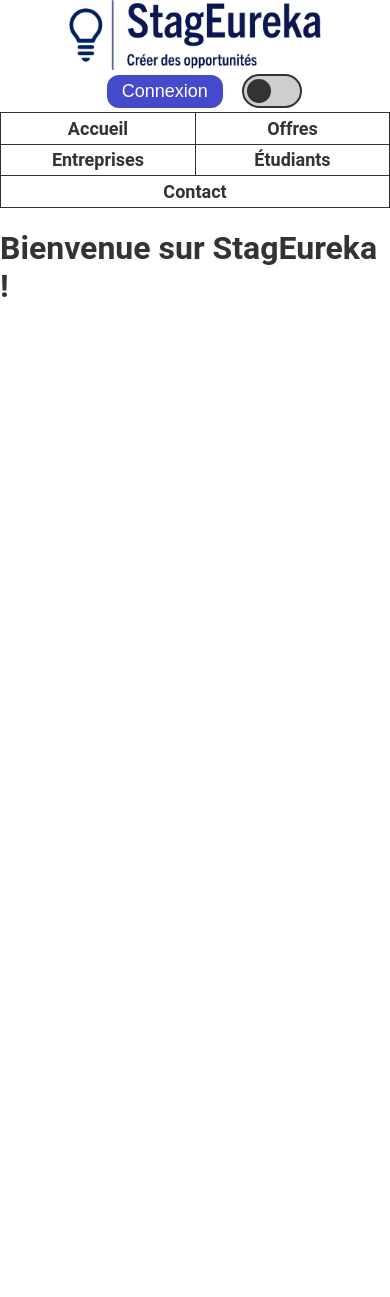
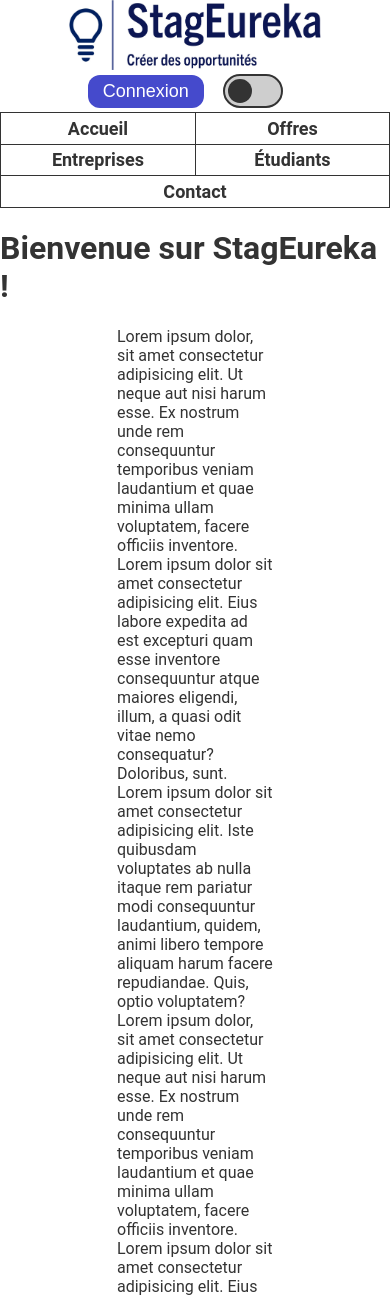
Before and after one commit to Sunslihgt/stagEureka, a PHP site: page /html_temp/accueil.html in a window 390 px wide. Shown: the top 1297 px of the page. Run offline with PHP 8.4, Linux system fonts and the light colour scheme.

Commit message:
Barre de navigation OK et responsive

```diff
--- a/www/html_temp/accueil.html
+++ b/www/html_temp/accueil.html
@@ -43,8 +43,46 @@
         </div>
     </header>
 
-
-    <h1>Bienvenue sur StagEureka !</h1>
+    <main>
+        <h1>Bienvenue sur StagEureka !</h1>
+        <p style="padding: 0 30%;">
+            Lorem ipsum dolor, sit amet consectetur adipisicing elit. Ut neque aut nisi harum esse. Ex nostrum unde rem consequuntur temporibus veniam laudantium et quae minima ullam voluptatem, facere officiis inventore. Lorem ipsum dolor sit amet consectetur adipisicing elit. Eius labore expedita ad est excepturi quam esse inventore consequuntur atque maiores eligendi, illum, a quasi odit vitae nemo consequatur? Doloribus, sunt. Lorem ipsum dolor sit amet consectetur adipisicing elit. Iste quibusdam voluptates ab nulla itaque rem pariatur modi consequuntur laudantium, quidem, animi libero tempore aliquam harum facere repudiandae. Quis, optio voluptatem?
+            Lorem ipsum dolor, sit amet consectetur adipisicing elit. Ut neque aut nisi harum esse. Ex nostrum unde rem consequuntur temporibus veniam laudantium et quae minima ullam voluptatem, facere officiis inventore. Lorem ipsum dolor sit amet consectetur adipisicing elit. Eius labore expedita ad est excepturi quam esse inventore consequuntur atque maiores eligendi, illum, a quasi odit vitae nemo consequatur? Doloribus, sunt. Lorem ipsum dolor sit amet consectetur adipisicing elit. Iste quibusdam voluptates ab nulla itaque rem pariatur modi consequuntur laudantium, quidem, animi libero tempore aliquam harum facere repudiandae. Quis, optio voluptatem?
+            Lorem ipsum dolor, sit amet consectetur adipisicing elit. Ut neque aut nisi harum esse. Ex nostrum unde rem consequuntur temporibus veniam laudantium et quae minima ullam voluptatem, facere officiis inventore. Lorem ipsum dolor sit amet consectetur adipisicing elit. Eius labore expedita ad est excepturi quam esse inventore consequuntur atque maiores eligendi, illum, a quasi odit vitae nemo consequatur? Doloribus, sunt. Lorem ipsum dolor sit amet consectetur adipisicing elit. Iste quibusdam voluptates ab nulla itaque rem pariatur modi consequuntur laudantium, quidem, animi libero tempore aliquam harum facere repudiandae. Quis, optio voluptatem?
+            Lorem ipsum dolor, sit amet consectetur adipisicing elit. Ut neque aut nisi harum esse. Ex nostrum unde rem consequuntur temporibus veniam laudantium et quae minima ullam voluptatem, facere officiis inventore. Lorem ipsum dolor sit amet consectetur adipisicing elit. Eius labore expedita ad est excepturi quam esse inventore consequuntur atque maiores eligendi, illum, a quasi odit vitae nemo consequatur? Doloribus, sunt. Lorem ipsum dolor sit amet consectetur adipisicing elit. Iste quibusdam voluptates ab nulla itaque rem pariatur modi consequuntur laudantium, quidem, animi libero tempore aliquam harum facere repudiandae. Quis, optio voluptatem?
+            Lorem ipsum dolor, sit amet consectetur adipisicing elit. Ut neque aut nisi harum esse. Ex nostrum unde rem consequuntur temporibus veniam laudantium et quae minima ullam voluptatem, facere officiis inventore. Lorem ipsum dolor sit amet consectetur adipisicing elit. Eius labore expedita ad est excepturi quam esse inventore consequuntur atque maiores eligendi, illum, a quasi odit vitae nemo consequatur? Doloribus, sunt. Lorem ipsum dolor sit amet consectetur adipisicing elit. Iste quibusdam voluptates ab nulla itaque rem pariatur modi consequuntur laudantium, quidem, animi libero tempore aliquam harum facere repudiandae. Quis, optio voluptatem?
+            Lorem ipsum dolor, sit amet consectetur adipisicing elit. Ut neque aut nisi harum esse. Ex nostrum unde rem consequuntur temporibus veniam laudantium et quae minima ullam voluptatem, facere officiis inventore. Lorem ipsum dolor sit amet consectetur adipisicing elit. Eius labore expedita ad est excepturi quam esse inventore consequuntur atque maiores eligendi, illum, a quasi odit vitae nemo consequatur? Doloribus, sunt. Lorem ipsum dolor sit amet consectetur adipisicing elit. Iste quibusdam voluptates ab nulla itaque rem pariatur modi consequuntur laudantium, quidem, animi libero tempore aliquam harum facere repudiandae. Quis, optio voluptatem?
+            Lorem ipsum dolor, sit amet consectetur adipisicing elit. Ut neque aut nisi harum esse. Ex nostrum unde rem consequuntur temporibus veniam laudantium et quae minima ullam voluptatem, facere officiis inventore. Lorem ipsum dolor sit amet consectetur adipisicing elit. Eius labore expedita ad est excepturi quam esse inventore consequuntur atque maiores eligendi, illum, a quasi odit vitae nemo consequatur? Doloribus, sunt. Lorem ipsum dolor sit amet consectetur adipisicing elit. Iste quibusdam voluptates ab nulla itaque rem pariatur modi consequuntur laudantium, quidem, animi libero tempore aliquam harum facere repudiandae. Quis, optio voluptatem?
+            Lorem ipsum dolor, sit amet consectetur adipisicing elit. Ut neque aut nisi harum esse. Ex nostrum unde rem consequuntur temporibus veniam laudantium et quae minima ullam voluptatem, facere officiis inventore. Lorem ipsum dolor sit amet consectetur adipisicing elit. Eius labore expedita ad est excepturi quam esse inventore consequuntur atque maiores eligendi, illum, a quasi odit vitae nemo consequatur? Doloribus, sunt. Lorem ipsum dolor sit amet consectetur adipisicing elit. Iste quibusdam voluptates ab nulla itaque rem pariatur modi consequuntur laudantium, quidem, animi libero tempore aliquam harum facere repudiandae. Quis, optio voluptatem?
+            Lorem ipsum dolor, sit amet consectetur adipisicing elit. Ut neque aut nisi harum esse. Ex nostrum unde rem consequuntur temporibus veniam laudantium et quae minima ullam voluptatem, facere officiis inventore. Lorem ipsum dolor sit amet consectetur adipisicing elit. Eius labore expedita ad est excepturi quam esse inventore consequuntur atque maiores eligendi, illum, a quasi odit vitae nemo consequatur? Doloribus, sunt. Lorem ipsum dolor sit amet consectetur adipisicing elit. Iste quibusdam voluptates ab nulla itaque rem pariatur modi consequuntur laudantium, quidem, animi libero tempore aliquam harum facere repudiandae. Quis, optio voluptatem?
+            Lorem ipsum dolor, sit amet consectetur adipisicing elit. Ut neque aut nisi harum esse. Ex nostrum unde rem consequuntur temporibus veniam laudantium et quae minima ullam voluptatem, facere officiis inventore. Lorem ipsum dolor sit amet consectetur adipisicing elit. Eius labore expedita ad est excepturi quam esse inventore consequuntur atque maiores eligendi, illum, a quasi odit vitae nemo consequatur? Doloribus, sunt. Lorem ipsum dolor sit amet consectetur adipisicing elit. Iste quibusdam voluptates ab nulla itaque rem pariatur modi consequuntur laudantium, quidem, animi libero tempore aliquam harum facere repudiandae. Quis, optio voluptatem?
+            Lorem ipsum dolor, sit amet consectetur adipisicing elit. Ut neque aut nisi harum esse. Ex nostrum unde rem consequuntur temporibus veniam laudantium et quae minima ullam voluptatem, facere officiis inventore. Lorem ipsum dolor sit amet consectetur adipisicing elit. Eius labore expedita ad est excepturi quam esse inventore consequuntur atque maiores eligendi, illum, a quasi odit vitae nemo consequatur? Doloribus, sunt. Lorem ipsum dolor sit amet consectetur adipisicing elit. Iste quibusdam voluptates ab nulla itaque rem pariatur modi consequuntur laudantium, quidem, animi libero tempore aliquam harum facere repudiandae. Quis, optio voluptatem?
+            Lorem ipsum dolor, sit amet consectetur adipisicing elit. Ut neque aut nisi harum esse. Ex nostrum unde rem consequuntur temporibus veniam laudantium et quae minima ullam voluptatem, facere officiis inventore. Lorem ipsum dolor sit amet consectetur adipisicing elit. Eius labore expedita ad est excepturi quam esse inventore consequuntur atque maiores eligendi, illum, a quasi odit vitae nemo consequatur? Doloribus, sunt. Lorem ipsum dolor sit amet consectetur adipisicing elit. Iste quibusdam voluptates ab nulla itaque rem pariatur modi consequuntur laudantium, quidem, animi libero tempore aliquam harum facere repudiandae. Quis, optio voluptatem?
+            Lorem ipsum dolor, sit amet consectetur adipisicing elit. Ut neque aut nisi harum esse. Ex nostrum unde rem consequuntur temporibus veniam laudantium et quae minima ullam voluptatem, facere officiis inventore. Lorem ipsum dolor sit amet consectetur adipisicing elit. Eius labore expedita ad est excepturi quam esse inventore consequuntur atque maiores eligendi, illum, a quasi odit vitae nemo consequatur? Doloribus, sunt. Lorem ipsum dolor sit amet consectetur adipisicing elit. Iste quibusdam voluptates ab nulla itaque rem pariatur modi consequuntur laudantium, quidem, animi libero tempore aliquam harum facere repudiandae. Quis, optio voluptatem?
+            Lorem ipsum dolor, sit amet consectetur adipisicing elit. Ut neque aut nisi harum esse. Ex nostrum unde rem consequuntur temporibus veniam laudantium et quae minima ullam voluptatem, facere officiis inventore. Lorem ipsum dolor sit amet consectetur adipisicing elit. Eius labore expedita ad est excepturi quam esse inventore consequuntur atque maiores eligendi, illum, a quasi odit vitae nemo consequatur? Doloribus, sunt. Lorem ipsum dolor sit amet consectetur adipisicing elit. Iste quibusdam voluptates ab nulla itaque rem pariatur modi consequuntur laudantium, quidem, animi libero tempore aliquam harum facere repudiandae. Quis, optio voluptatem?
+            Lorem ipsum dolor, sit amet consectetur adipisicing elit. Ut neque aut nisi harum esse. Ex nostrum unde rem consequuntur temporibus veniam laudantium et quae minima ullam voluptatem, facere officiis inventore. Lorem ipsum dolor sit amet consectetur adipisicing elit. Eius labore expedita ad est excepturi quam esse inventore consequuntur atque maiores eligendi, illum, a quasi odit vitae nemo consequatur? Doloribus, sunt. Lorem ipsum dolor sit amet consectetur adipisicing elit. Iste quibusdam voluptates ab nulla itaque rem pariatur modi consequuntur laudantium, quidem, animi libero tempore aliquam harum facere repudiandae. Quis, optio voluptatem?
+            Lorem ipsum dolor, sit amet consectetur adipisicing elit. Ut neque aut nisi harum esse. Ex nostrum unde rem consequuntur temporibus veniam laudantium et quae minima ullam voluptatem, facere officiis inventore. Lorem ipsum dolor sit amet consectetur adipisicing elit. Eius labore expedita ad est excepturi quam esse inventore consequuntur atque maiores eligendi, illum, a quasi odit vitae nemo consequatur? Doloribus, sunt. Lorem ipsum dolor sit amet consectetur adipisicing elit. Iste quibusdam voluptates ab nulla itaque rem pariatur modi consequuntur laudantium, quidem, animi libero tempore aliquam harum facere repudiandae. Quis, optio voluptatem?
+            Lorem ipsum dolor, sit amet consectetur adipisicing elit. Ut neque aut nisi harum esse. Ex nostrum unde rem consequuntur temporibus veniam laudantium et quae minima ullam voluptatem, facere officiis inventore. Lorem ipsum dolor sit amet consectetur adipisicing elit. Eius labore expedita ad est excepturi quam esse inventore consequuntur atque maiores eligendi, illum, a quasi odit vitae nemo consequatur? Doloribus, sunt. Lorem ipsum dolor sit amet consectetur adipisicing elit. Iste quibusdam voluptates ab nulla itaque rem pariatur modi consequuntur laudantium, quidem, animi libero tempore aliquam harum facere repudiandae. Quis, optio voluptatem?
+            Lorem ipsum dolor, sit amet consectetur adipisicing elit. Ut neque aut nisi harum esse. Ex nostrum unde rem consequuntur temporibus veniam laudantium et quae minima ullam voluptatem, facere officiis inventore. Lorem ipsum dolor sit amet consectetur adipisicing elit. Eius labore expedita ad est excepturi quam esse inventore consequuntur atque maiores eligendi, illum, a quasi odit vitae nemo consequatur? Doloribus, sunt. Lorem ipsum dolor sit amet consectetur adipisicing elit. Iste quibusdam voluptates ab nulla itaque rem pariatur modi consequuntur laudantium, quidem, animi libero tempore aliquam harum facere repudiandae. Quis, optio voluptatem?
+            Lorem ipsum dolor, sit amet consectetur adipisicing elit. Ut neque aut nisi harum esse. Ex nostrum unde rem consequuntur temporibus veniam laudantium et quae minima ullam voluptatem, facere officiis inventore. Lorem ipsum dolor sit amet consectetur adipisicing elit. Eius labore expedita ad est excepturi quam esse inventore consequuntur atque maiores eligendi, illum, a quasi odit vitae nemo consequatur? Doloribus, sunt. Lorem ipsum dolor sit amet consectetur adipisicing elit. Iste quibusdam voluptates ab nulla itaque rem pariatur modi consequuntur laudantium, quidem, animi libero tempore aliquam harum facere repudiandae. Quis, optio voluptatem?
+            Lorem ipsum dolor, sit amet consectetur adipisicing elit. Ut neque aut nisi harum esse. Ex nostrum unde rem consequuntur temporibus veniam laudantium et quae minima ullam voluptatem, facere officiis inventore. Lorem ipsum dolor sit amet consectetur adipisicing elit. Eius labore expedita ad est excepturi quam esse inventore consequuntur atque maiores eligendi, illum, a quasi odit vitae nemo consequatur? Doloribus, sunt. Lorem ipsum dolor sit amet consectetur adipisicing elit. Iste quibusdam voluptates ab nulla itaque rem pariatur modi consequuntur laudantium, quidem, animi libero tempore aliquam harum facere repudiandae. Quis, optio voluptatem?
+            Lorem ipsum dolor, sit amet consectetur adipisicing elit. Ut neque aut nisi harum esse. Ex nostrum unde rem consequuntur temporibus veniam laudantium et quae minima ullam voluptatem, facere officiis inventore. Lorem ipsum dolor sit amet consectetur adipisicing elit. Eius labore expedita ad est excepturi quam esse inventore consequuntur atque maiores eligendi, illum, a quasi odit vitae nemo consequatur? Doloribus, sunt. Lorem ipsum dolor sit amet consectetur adipisicing elit. Iste quibusdam voluptates ab nulla itaque rem pariatur modi consequuntur laudantium, quidem, animi libero tempore aliquam harum facere repudiandae. Quis, optio voluptatem?
+            Lorem ipsum dolor, sit amet consectetur adipisicing elit. Ut neque aut nisi harum esse. Ex nostrum unde rem consequuntur temporibus veniam laudantium et quae minima ullam voluptatem, facere officiis inventore. Lorem ipsum dolor sit amet consectetur adipisicing elit. Eius labore expedita ad est excepturi quam esse inventore consequuntur atque maiores eligendi, illum, a quasi odit vitae nemo consequatur? Doloribus, sunt. Lorem ipsum dolor sit amet consectetur adipisicing elit. Iste quibusdam voluptates ab nulla itaque rem pariatur modi consequuntur laudantium, quidem, animi libero tempore aliquam harum facere repudiandae. Quis, optio voluptatem?
+            Lorem ipsum dolor, sit amet consectetur adipisicing elit. Ut neque aut nisi harum esse. Ex nostrum unde rem consequuntur temporibus veniam laudantium et quae minima ullam voluptatem, facere officiis inventore. Lorem ipsum dolor sit amet consectetur adipisicing elit. Eius labore expedita ad est excepturi quam esse inventore consequuntur atque maiores eligendi, illum, a quasi odit vitae nemo consequatur? Doloribus, sunt. Lorem ipsum dolor sit amet consectetur adipisicing elit. Iste quibusdam voluptates ab nulla itaque rem pariatur modi consequuntur laudantium, quidem, animi libero tempore aliquam harum facere repudiandae. Quis, optio voluptatem?
+            Lorem ipsum dolor, sit amet consectetur adipisicing elit. Ut neque aut nisi harum esse. Ex nostrum unde rem consequuntur temporibus veniam laudantium et quae minima ullam voluptatem, facere officiis inventore. Lorem ipsum dolor sit amet consectetur adipisicing elit. Eius labore expedita ad est excepturi quam esse inventore consequuntur atque maiores eligendi, illum, a quasi odit vitae nemo consequatur? Doloribus, sunt. Lorem ipsum dolor sit amet consectetur adipisicing elit. Iste quibusdam voluptates ab nulla itaque rem pariatur modi consequuntur laudantium, quidem, animi libero tempore aliquam harum facere repudiandae. Quis, optio voluptatem?
+            Lorem ipsum dolor, sit amet consectetur adipisicing elit. Ut neque aut nisi harum esse. Ex nostrum unde rem consequuntur temporibus veniam laudantium et quae minima ullam voluptatem, facere officiis inventore. Lorem ipsum dolor sit amet consectetur adipisicing elit. Eius labore expedita ad est excepturi quam esse inventore consequuntur atque maiores eligendi, illum, a quasi odit vitae nemo consequatur? Doloribus, sunt. Lorem ipsum dolor sit amet consectetur adipisicing elit. Iste quibusdam voluptates ab nulla itaque rem pariatur modi consequuntur laudantium, quidem, animi libero tempore aliquam harum facere repudiandae. Quis, optio voluptatem?
+            Lorem ipsum dolor, sit amet consectetur adipisicing elit. Ut neque aut nisi harum esse. Ex nostrum unde rem consequuntur temporibus veniam laudantium et quae minima ullam voluptatem, facere officiis inventore. Lorem ipsum dolor sit amet consectetur adipisicing elit. Eius labore expedita ad est excepturi quam esse inventore consequuntur atque maiores eligendi, illum, a quasi odit vitae nemo consequatur? Doloribus, sunt. Lorem ipsum dolor sit amet consectetur adipisicing elit. Iste quibusdam voluptates ab nulla itaque rem pariatur modi consequuntur laudantium, quidem, animi libero tempore aliquam harum facere repudiandae. Quis, optio voluptatem?
+            Lorem ipsum dolor, sit amet consectetur adipisicing elit. Ut neque aut nisi harum esse. Ex nostrum unde rem consequuntur temporibus veniam laudantium et quae minima ullam voluptatem, facere officiis inventore. Lorem ipsum dolor sit amet consectetur adipisicing elit. Eius labore expedita ad est excepturi quam esse inventore consequuntur atque maiores eligendi, illum, a quasi odit vitae nemo consequatur? Doloribus, sunt. Lorem ipsum dolor sit amet consectetur adipisicing elit. Iste quibusdam voluptates ab nulla itaque rem pariatur modi consequuntur laudantium, quidem, animi libero tempore aliquam harum facere repudiandae. Quis, optio voluptatem?
+            Lorem ipsum dolor, sit amet consectetur adipisicing elit. Ut neque aut nisi harum esse. Ex nostrum unde rem consequuntur temporibus veniam laudantium et quae minima ullam voluptatem, facere officiis inventore. Lorem ipsum dolor sit amet consectetur adipisicing elit. Eius labore expedita ad est excepturi quam esse inventore consequuntur atque maiores eligendi, illum, a quasi odit vitae nemo consequatur? Doloribus, sunt. Lorem ipsum dolor sit amet consectetur adipisicing elit. Iste quibusdam voluptates ab nulla itaque rem pariatur modi consequuntur laudantium, quidem, animi libero tempore aliquam harum facere repudiandae. Quis, optio voluptatem?
+            Lorem ipsum dolor, sit amet consectetur adipisicing elit. Ut neque aut nisi harum esse. Ex nostrum unde rem consequuntur temporibus veniam laudantium et quae minima ullam voluptatem, facere officiis inventore. Lorem ipsum dolor sit amet consectetur adipisicing elit. Eius labore expedita ad est excepturi quam esse inventore consequuntur atque maiores eligendi, illum, a quasi odit vitae nemo consequatur? Doloribus, sunt. Lorem ipsum dolor sit amet consectetur adipisicing elit. Iste quibusdam voluptates ab nulla itaque rem pariatur modi consequuntur laudantium, quidem, animi libero tempore aliquam harum facere repudiandae. Quis, optio voluptatem?
+            Lorem ipsum dolor, sit amet consectetur adipisicing elit. Ut neque aut nisi harum esse. Ex nostrum unde rem consequuntur temporibus veniam laudantium et quae minima ullam voluptatem, facere officiis inventore. Lorem ipsum dolor sit amet consectetur adipisicing elit. Eius labore expedita ad est excepturi quam esse inventore consequuntur atque maiores eligendi, illum, a quasi odit vitae nemo consequatur? Doloribus, sunt. Lorem ipsum dolor sit amet consectetur adipisicing elit. Iste quibusdam voluptates ab nulla itaque rem pariatur modi consequuntur laudantium, quidem, animi libero tempore aliquam harum facere repudiandae. Quis, optio voluptatem?
+            Lorem ipsum dolor, sit amet consectetur adipisicing elit. Ut neque aut nisi harum esse. Ex nostrum unde rem consequuntur temporibus veniam laudantium et quae minima ullam voluptatem, facere officiis inventore. Lorem ipsum dolor sit amet consectetur adipisicing elit. Eius labore expedita ad est excepturi quam esse inventore consequuntur atque maiores eligendi, illum, a quasi odit vitae nemo consequatur? Doloribus, sunt. Lorem ipsum dolor sit amet consectetur adipisicing elit. Iste quibusdam voluptates ab nulla itaque rem pariatur modi consequuntur laudantium, quidem, animi libero tempore aliquam harum facere repudiandae. Quis, optio voluptatem?
+            Lorem ipsum dolor, sit amet consectetur adipisicing elit. Ut neque aut nisi harum esse. Ex nostrum unde rem consequuntur temporibus veniam laudantium et quae minima ullam voluptatem, facere officiis inventore. Lorem ipsum dolor sit amet consectetur adipisicing elit. Eius labore expedita ad est excepturi quam esse inventore consequuntur atque maiores eligendi, illum, a quasi odit vitae nemo consequatur? Doloribus, sunt. Lorem ipsum dolor sit amet consectetur adipisicing elit. Iste quibusdam voluptates ab nulla itaque rem pariatur modi consequuntur laudantium, quidem, animi libero tempore aliquam harum facere repudiandae. Quis, optio voluptatem?
+            Lorem ipsum dolor, sit amet consectetur adipisicing elit. Ut neque aut nisi harum esse. Ex nostrum unde rem consequuntur temporibus veniam laudantium et quae minima ullam voluptatem, facere officiis inventore. Lorem ipsum dolor sit amet consectetur adipisicing elit. Eius labore expedita ad est excepturi quam esse inventore consequuntur atque maiores eligendi, illum, a quasi odit vitae nemo consequatur? Doloribus, sunt. Lorem ipsum dolor sit amet consectetur adipisicing elit. Iste quibusdam voluptates ab nulla itaque rem pariatur modi consequuntur laudantium, quidem, animi libero tempore aliquam harum facere repudiandae. Quis, optio voluptatem?
+            Lorem ipsum dolor, sit amet consectetur adipisicing elit. Ut neque aut nisi harum esse. Ex nostrum unde rem consequuntur temporibus veniam laudantium et quae minima ullam voluptatem, facere officiis inventore. Lorem ipsum dolor sit amet consectetur adipisicing elit. Eius labore expedita ad est excepturi quam esse inventore consequuntur atque maiores eligendi, illum, a quasi odit vitae nemo consequatur? Doloribus, sunt. Lorem ipsum dolor sit amet consectetur adipisicing elit. Iste quibusdam voluptates ab nulla itaque rem pariatur modi consequuntur laudantium, quidem, animi libero tempore aliquam harum facere repudiandae. Quis, optio voluptatem?
+            Lorem ipsum dolor, sit amet consectetur adipisicing elit. Ut neque aut nisi harum esse. Ex nostrum unde rem consequuntur temporibus veniam laudantium et quae minima ullam voluptatem, facere officiis inventore. Lorem ipsum dolor sit amet consectetur adipisicing elit. Eius labore expedita ad est excepturi quam esse inventore consequuntur atque maiores eligendi, illum, a quasi odit vitae nemo consequatur? Doloribus, sunt. Lorem ipsum dolor sit amet consectetur adipisicing elit. Iste quibusdam voluptates ab nulla itaque rem pariatur modi consequuntur laudantium, quidem, animi libero tempore aliquam harum facere repudiandae. Quis, optio voluptatem?
+        </p>
+    </main>
 
 </body>
 </html>
--- a/www/html_temp/css/style.css
+++ b/www/html_temp/css/style.css
@@ -13,6 +13,11 @@
     padding: 0;
     background-color: var(--background-color);
     color: var(--primary-color);
+    overflow: hidden;
+}
+
+header {
+    overflow: hidden;
 }
 
 #header-div {
@@ -23,6 +28,7 @@
     justify-content: space-between;
     flex-wrap: wrap;
     flex-direction: row;
+    /* background-color: var(--background-color); */
 }
 
 #header-div span {
@@ -31,30 +37,6 @@
 
 #header-logo-section {
     height: 70px;
-}
-
-/* Petit écran */
-@media screen and (max-width: 500px) {
-    #header-div {
-        justify-content: center;
-        flex-direction: column;
-    }
-
-    #header-button-section {
-        justify-content: center;
-        margin: 4px 0;
-    }
-
-    .header-div span {
-        width: 16px;
-    }
-}
-
-/* Ecrans larges */
-@media (min-width: 2000px) {
-    #header-logo-section {
-        height: 90px;
-    }
 }
 
 img#logo {
@@ -179,6 +161,66 @@
     background-color: var(--secondary-color);
 }
 
+main {
+    position: absolute;
+    overflow-y: scroll;
+    top: 118.59px;
+    bottom: 0px;
+}
+
+/* Ecrans larges */
+@media (min-width: 2000px) {
+    #header-logo-section {
+        height: 90px;
+    }
+
+    main {
+        top: 138.59px;
+    }
+}
+
+/* Petit écran */
+@media (max-width: 600px) and (min-width: 280px) {
+    #header-div {
+        justify-content: center;
+        flex-direction: column;
+    }
+
+    #header-button-section {
+        justify-content: center;
+        margin: 4px 0;
+    }
+
+    .header-div span {
+        width: 16px;
+    }
+
+    main {
+        top: 207.78px;
+    }
+}
+
+/* Ecran très fin */
+@media (max-width: 280px) {
+    #header-div {
+        justify-content: center;
+        flex-direction: column;
+    }
+
+    #header-button-section {
+        justify-content: center;
+        margin: 4px 0;
+    }
+
+    .header-div span {
+        width: 16px;
+    }
+
+    main {
+        top: 258.88px;
+    }
+}
+
 nav {
     width: 100%;
 }
@@ -188,7 +230,6 @@
     list-style-type: none;
     margin: 0;
     padding: 0;
-    overflow: hidden;
     background-color: var(--primary-color);
 }
 
@@ -216,7 +257,8 @@
     text-decoration: none;
 }
 
-@media screen and (max-width: 600px) and (min-width: 280px) {
+/* Ecran peu large (téléphone) */
+@media (max-width: 600px) and (min-width: 280px) {
     /* Taille pour avoir 2 lien par ligne dans la barre de navigation */
     nav li {
         width: 50vw;
@@ -224,6 +266,7 @@
         border-bottom: none;
     }
 
+    /* Bordure droite pour les cases de droite */
     nav li:nth-child(even) {
         border-right: 1px solid var(--primary-color);
     }
@@ -235,10 +278,22 @@
     }
 }
 
-@media screen and (max-width: 280px) {
+/* Ecran extrèmement fin */
+@media (max-width: 280px) {
     /* Taille pour avoir 1 lien par ligne dans la barre de navigation */
     nav li {
         width: 100vw;
         padding: 0.2em 0;
+        border-bottom: none;
+    }
+
+    /* Bordures de droite */
+    nav li:not(:last-child) {
+        border-right: 1px solid var(--primary-color);
+    }
+
+    /* Bordure bas dernière case */
+    nav li:last-child {
+        border-bottom: 1px solid var(--primary-color);
     }
 }
```
